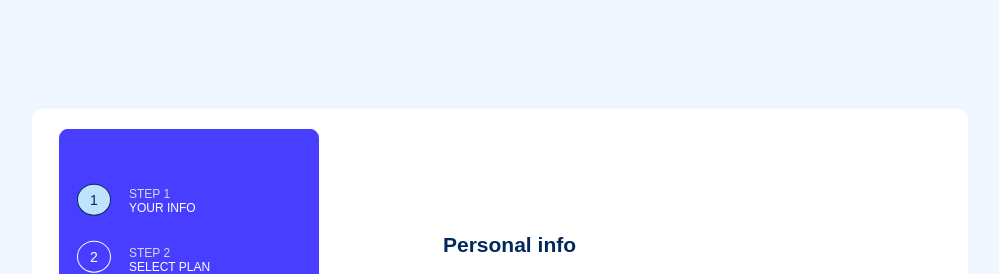
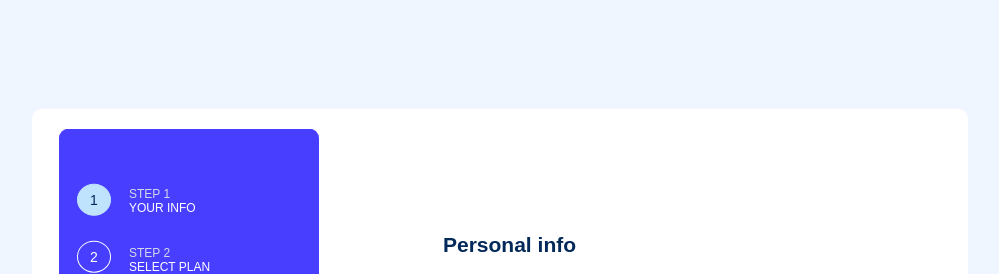
Before and after one commit to sklehti/multi-step-form-main, a React (Create React App) app: page / in a window 1280 px wide. Shown: the top 274 px of the page, without its empty margins (140-1139 px from the left). Built offline with nearby package versions, Linux system fonts and the light colour scheme.

Commit message:
small style fix

```diff
--- a/src/App.js
+++ b/src/App.js
@@ -1,4 +1,4 @@
-import PageView from "./PageView";
+import PageView from "./components/PageView";
 import "./styles.css";
 
 function App() {
--- a/src/styles.css
+++ b/src/styles.css
@@ -75,7 +75,7 @@ input:placeholder-shown {
 
 .li-style-active {
   color: hsl(213, 96%, 18%);
-  border: 1px solid hsl(213, 96%, 18%);
+  border: 1px solid hsl(206, 94%, 87%);
   background-color: hsl(206, 94%, 87%);
 }
 
```
Also changed, not shown: src/components/PageView.js (renamed from src/PageView.js, +8 -8 lines).
